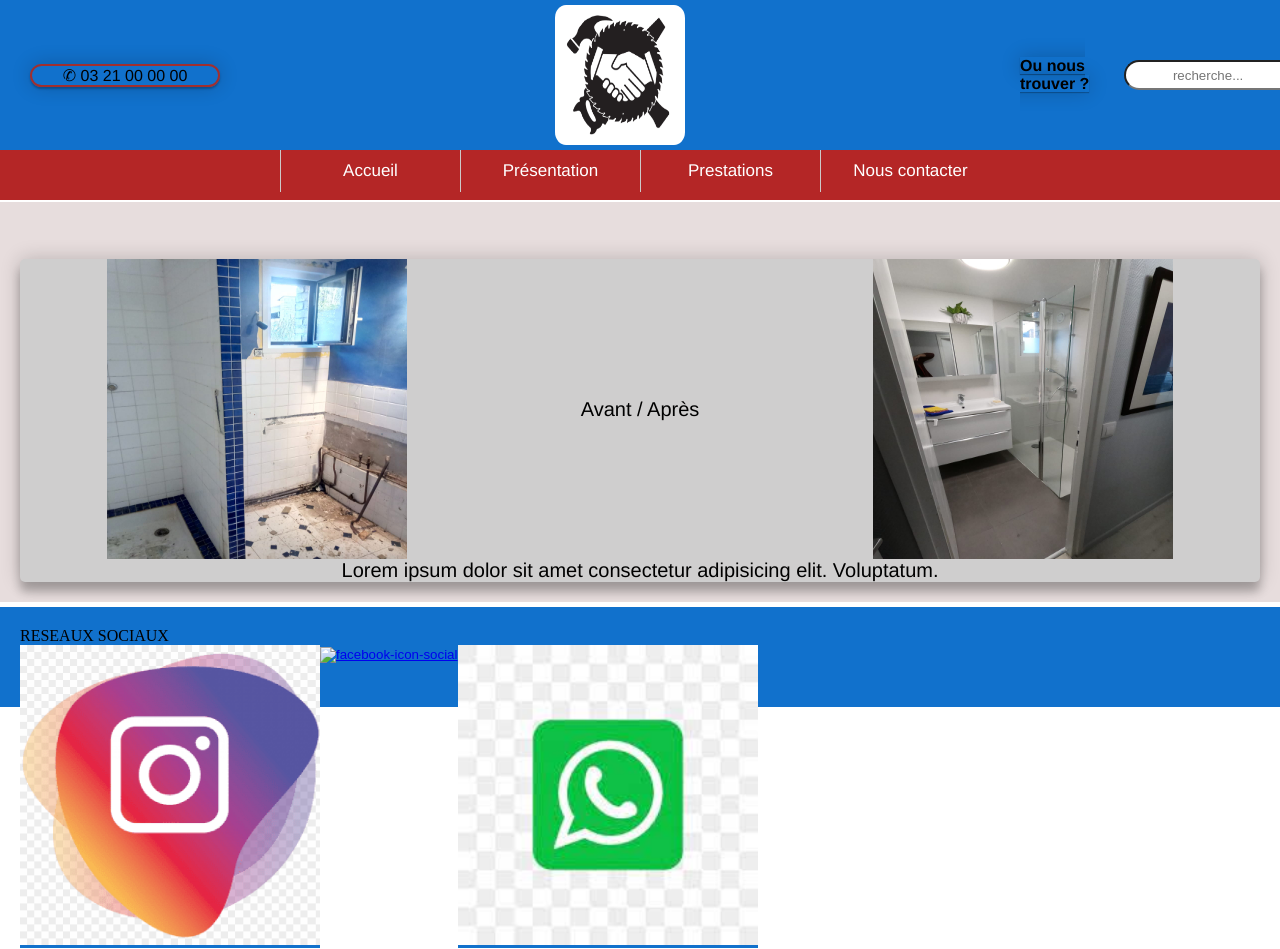
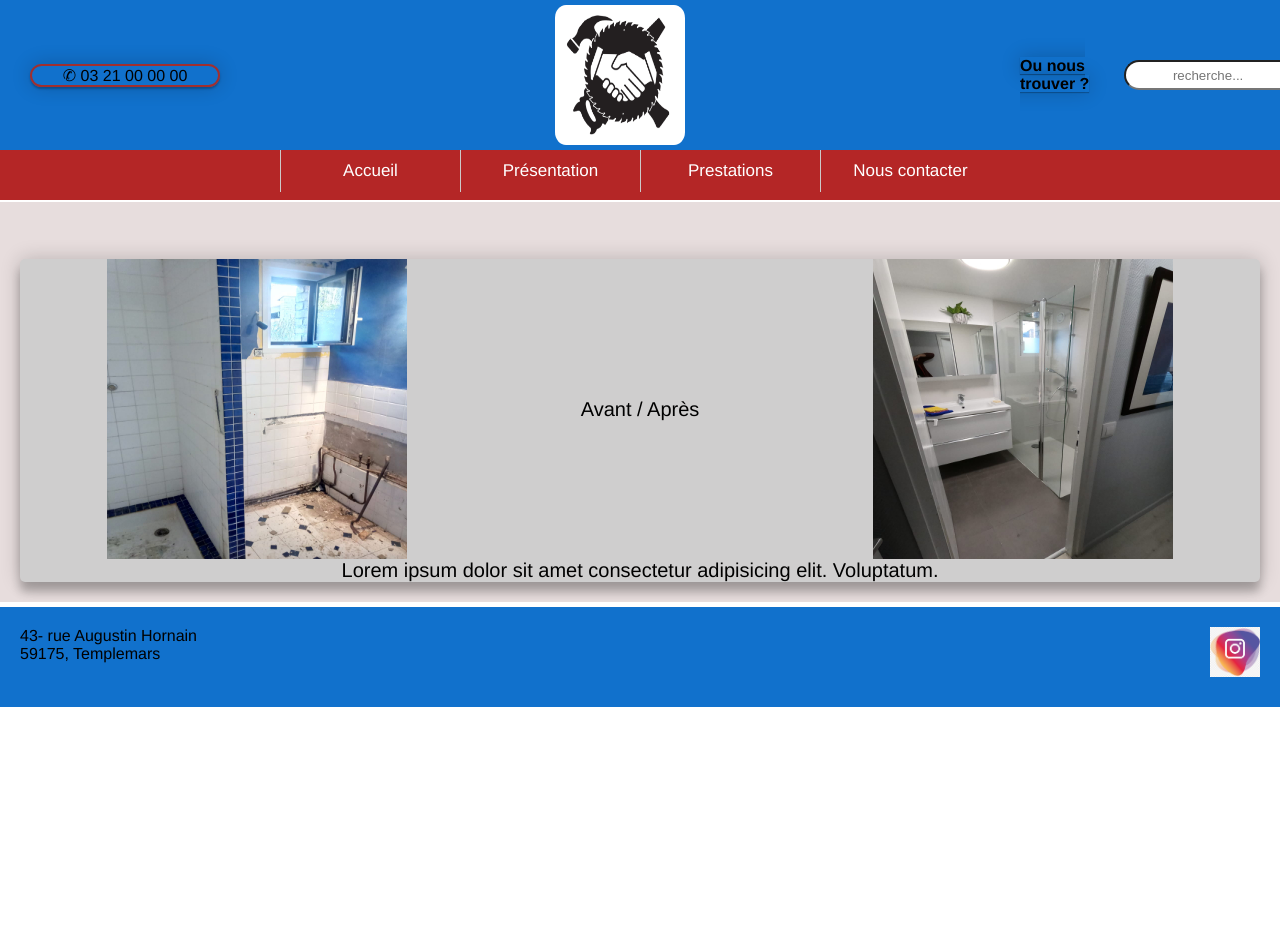
Before and after one commit to Senku69/site-pour-ma-soeur, a plain HTML site: page douche à l'italienne.html in a window 1280 px wide. Shown: the top 949 px of the page. After the commit the page ends 800 px from the top, so only its background shows below. Drawn offline with Linux system fonts and the light colour scheme.

Commit message:
site pour ma soeur

```diff
--- a/douche à l'italienne.css
+++ b/douche à l'italienne.css
@@ -198,9 +198,6 @@ img {
 
 .footer {
   background-color: #1171cc;
-  display: flex;
-  justify-content: space-between;
-  align-items: flex-start;
   padding: 20px;
   height: 100px;
   margin-top: 5px;
@@ -215,9 +212,11 @@ ul {
   list-style: none;
   display: flex;
   justify-content: space-between;
+  font-family: "Franklin Gothic Medium", "Arial Narrow", Arial, sans-serif;
 }
 
-.liens {
-  text-decoration: none;
+.search {
+  width: 50px;
+  height: 50px;
   color: black;
 }
--- a/douche à l'italienne.html
+++ b/douche à l'italienne.html
@@ -74,19 +74,17 @@
     </section>
     <footer>
         <div class="footer">
-            <div><a href="#" class="liens">RESEAUX SOCIAUX</a>
+            <div>
                 <ul>
+                <p>
+                    43- <span>rue Augustin Hornain</span>
+                    <br>
+                    59175, Templemars
+                </p>
+
                     <li>
-                        <button type="submit""><a href="#"><img class=" search" src="img/instagram-icon-logo-social.png"
+                        <button type="submit""><a href="#"><img class="search" src="img/instagram-icon-logo-social.png"
                             alt="instagram-icon-logo-social"></a></button>
-                    </li>
-                    <li>
-                        <button type="submit""><a href="#"><img class=" search" src="img/facebook-icon-social.png"
-                            alt="facebook-icon-social"></a></button>
-                    </li>
-                    <li>
-                        <button type="submit""><a href="#"><img class=" search" src="img/whatsapp-icon-social.jfif"
-                            alt="whatsapp-icon-social"></a></button>
                     </li>
                 </ul>
             </div>
```
